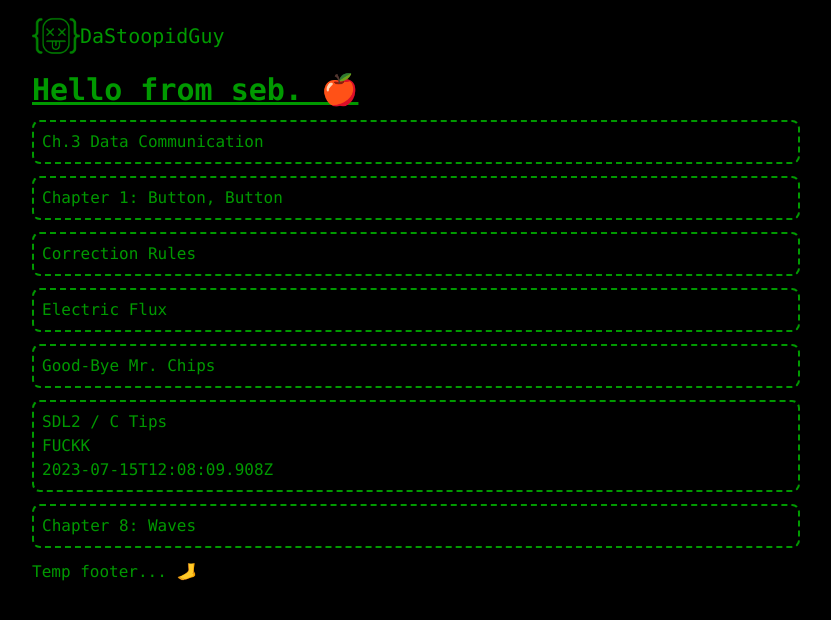
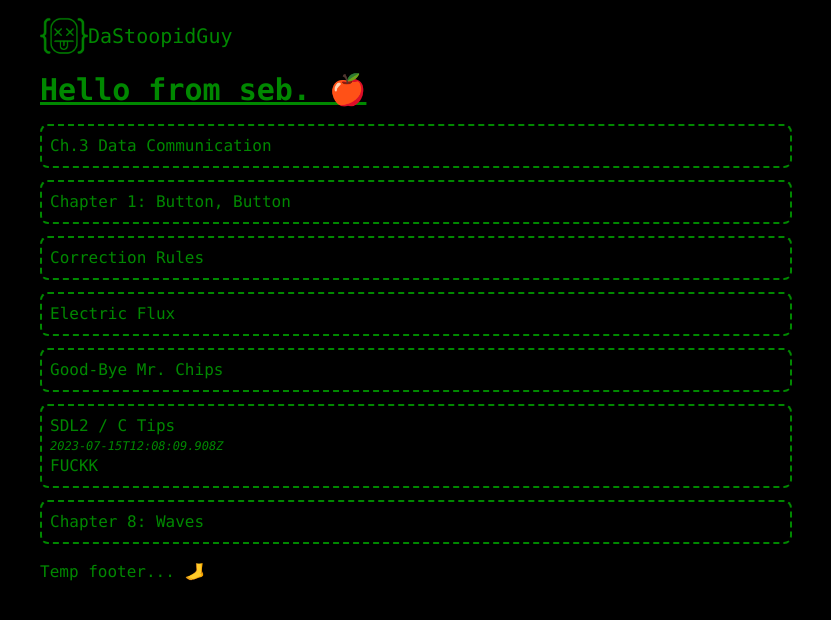
Before and after one commit to DaStoopidGuy/dastoopidblog-2.0, a Next.js app: page / in a window 1280 px wide. Shown: the top 620 px of the page, without its empty margins (224-1055 px from the left). Built offline with nearby package versions, Linux system fonts and the light colour scheme.

Commit message:
added tailwind/typography

```diff
--- a/package.json
+++ b/package.json
@@ -17,6 +17,7 @@
     "react-dom": "^18"
   },
   "devDependencies": {
+    "@tailwindcss/typography": "^0.5.10",
     "autoprefixer": "^10.4.16",
     "postcss": "^8.4.31",
     "tailwindcss": "^3.3.5"
--- a/src/app/layout.jsx
+++ b/src/app/layout.jsx
@@ -22,7 +22,7 @@ export default function RootLayout({ children }) {
   return (
     < html lang="en" >
       <body className="font-mono text-primary bg-background">
-        <div className="container mx-auto max-w-3xl">
+        <div className="container mx-auto max-w-3xl px-2 min-h-screen break-words overflow-hidden">
           {header}
           {children}
           {footer}
--- a/src/app/page.jsx
+++ b/src/app/page.jsx
@@ -10,7 +10,9 @@ const HomePage = () => {
 
     return <div>
         <h1 className="text-3xl font-bold underline" >Hello from seb. 🍎</h1>
-        {postPreviews}
+        <div className="my-4 grid grid-cols-1 gap-3">
+            {postPreviews}
+        </div>
     </div>;
 };
 
--- a/src/app/posts/[slug]/page.jsx
+++ b/src/app/posts/[slug]/page.jsx
@@ -14,8 +14,10 @@ export default function (props) {
     const post = getPost(slug);
     return (
         <>
-            <h1>{post.data.title}</h1>
-            <Markdown>{post.content}</Markdown>
+            <article className="prose prose-base prose-invert text-primary prose-headings:text-primary marker:text-primary max-w-none">
+                <h1>{post.data.title}</h1>
+                <Markdown>{post.content}</Markdown>
+            </article>
         </>
     );
 };
--- a/src/components/PostPreview.jsx
+++ b/src/components/PostPreview.jsx
@@ -3,12 +3,12 @@ import Link from "next/link";
 export function PostPreview(props) {
     return (
         <Link key={props.slug} href={`/posts/${props.slug}`}
-            className="p-2 my-3 block border-2 border-dashed border-primary rounded-lg
+            className="p-2 block border-2 border-dashed border-primary rounded-lg
             transition-all duration-200 hover:shadow-custom"
         >
-            <h3>{props.title}</h3>
-            <p>{props.description}</p>
-            <p>{props.date}</p>
+            <h2 className="text-base">{props.title}</h2>
+            <p className="text-xs italic">{props.date}</p>
+            <p className="text-base">{props.description}</p>
         </Link>
     );
 
--- a/tailwind.config.js
+++ b/tailwind.config.js
@@ -7,13 +7,27 @@ module.exports = {
   theme: {
     extend: {
       colors: {
-        'primary': '#009900',
+        'primary': '#008800',
         'background': '#000000',
       },
       boxShadow: {
-        'custom': '0 0 10px 1px'
-      }
+        'custom': '0 0 10px 1px',
+      },
+      typography: (theme) => ({
+        DEFAULT: {
+          css: {
+            // color: theme('colors.primary'),
+            '*': { color: theme('colors.primary') },
+            'strong': {
+              // 'text-decoration-line': 'underline'
+              // 'text-decoration': 'underline',
+            },
+          }
+        },
+      }),
     },
   },
-  plugins: [],
+  plugins: [
+    require('@tailwindcss/typography'),
+  ],
 }
```
Also changed, not shown: posts/sdl2-c-tips.md (+3 -0 lines), 1 other file (tests, documents, lock files or other folders).
